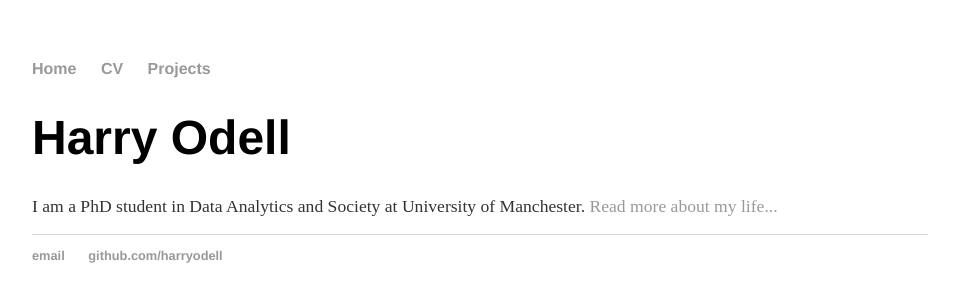
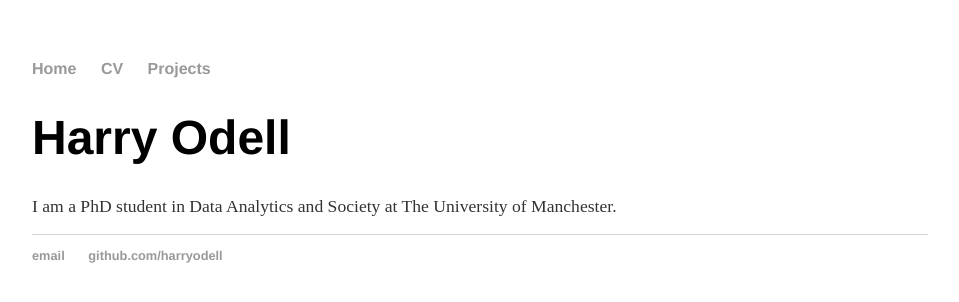
Before and after one commit to harryodell/harryodell.github.io, a Jekyll site: the page built from index.html, in a window 1280 px wide. Shown: the top 302 px of the page, without its empty margins (160-1119 px from the left). Built offline with Jekyll 4.4.1, drawn with Linux system fonts in a browser that asks for light colours.

Commit message:
Update index.html

```diff
--- a/index.html
+++ b/index.html
@@ -4,5 +4,5 @@ title: Harry Odell
 ---
 <div class="blurb">
 	<h1>Harry Odell</h1>
-	<p>I am a PhD student in Data Analytics and Society at University of Manchester. <a href="/about">Read more about my life...</a></p>
-</div><!-- /.blurb -->
+	<p>I am a PhD student in Data Analytics and Society at The University of Manchester.</p>
+</div>
```
